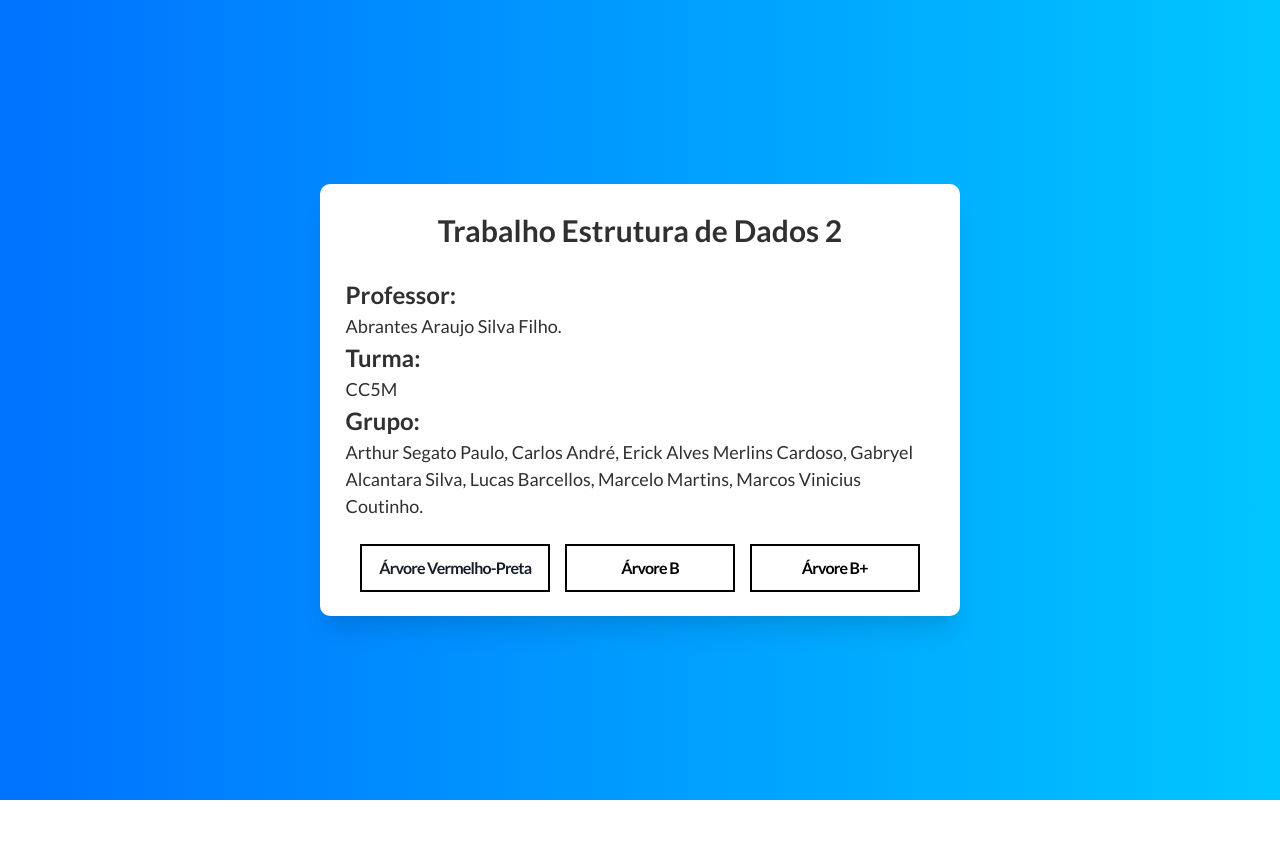
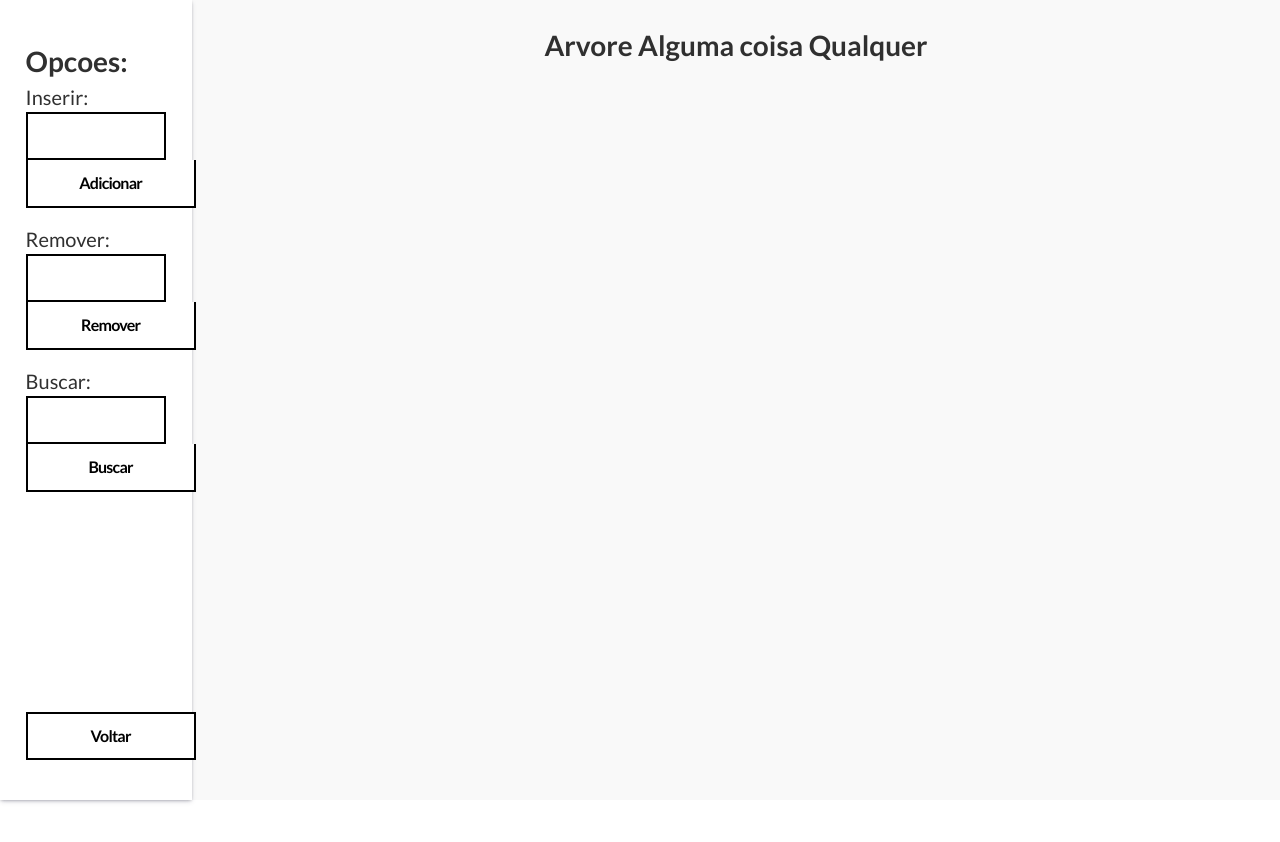
Before and after one commit to ArthurSegato/Trabalho-Estrutura2, a plain HTML site: page index.html in a window 1280 px wide. Both pictures are taken after a click on the link "Árvore Vermelho-Preta". Before the commit the page ends 800 px from the top, so only its background shows below. Drawn offline with Linux system fonts and the light colour scheme.

Commit message:
funcionando em partes

```diff
--- a/assets/scripts/main.js
+++ b/assets/scripts/main.js
@@ -4,6 +4,10 @@
 const loadingDOM = document.getElementById('loading');
 const homeDOM = document.getElementById('home');
 const treesDOM = document.getElementById('trees');
+const buttonRedBlack = document.getElementById("button-redblack");
+const buttonB = document.getElementById("button-B");
+const buttonBplus = document.getElementById("button-Bplus");
+const buttonBack = document.getElementById("button-Back");
 /*
  *  MAQUINA DE ESTADOS PARA CONTROLAR AS TELAS DA APLICAÇÃO
  */
@@ -42,3 +46,11 @@ const showElement = ( element ) => {
  *  LISTENERS
  */
 window.addEventListener("load", (event) => stateMachine("home"));
+
+buttonRedBlack.addEventListener("click", () => stateMachine("trees"));
+
+buttonB.addEventListener("click", () => stateMachine("trees"));
+
+buttonBplus.addEventListener("click", () => stateMachine("trees"));
+
+buttonBack.addEventListener("click", () => stateMachine("home"));
--- a/index.html
+++ b/index.html
@@ -39,7 +39,7 @@
 			<div class="home__buttons">
 				<a href="#" id="button-redblack" class="button">Árvore Vermelho-Preta</a>
 				<a href="#" id="button-B" class="button">Árvore B</a>
-				<a href="#" id="button-BPlus" class="button">Árvore B+</a>
+				<a href="#" id="button-Bplus" class="button">Árvore B+</a>
 			</div>
 		</div>
 	</section>
@@ -65,7 +65,7 @@
 				</div>
 			</div>
 			<div class="sidebar__buttons">
-				<a href="#" id="button-back" class="button button--wide">Voltar</a>
+				<a href="#" id="button-Back" class="button button--wide">Voltar</a>
 			</div>
 		</div>
 		<div id="canvas__container" class="canvas__container">
```
